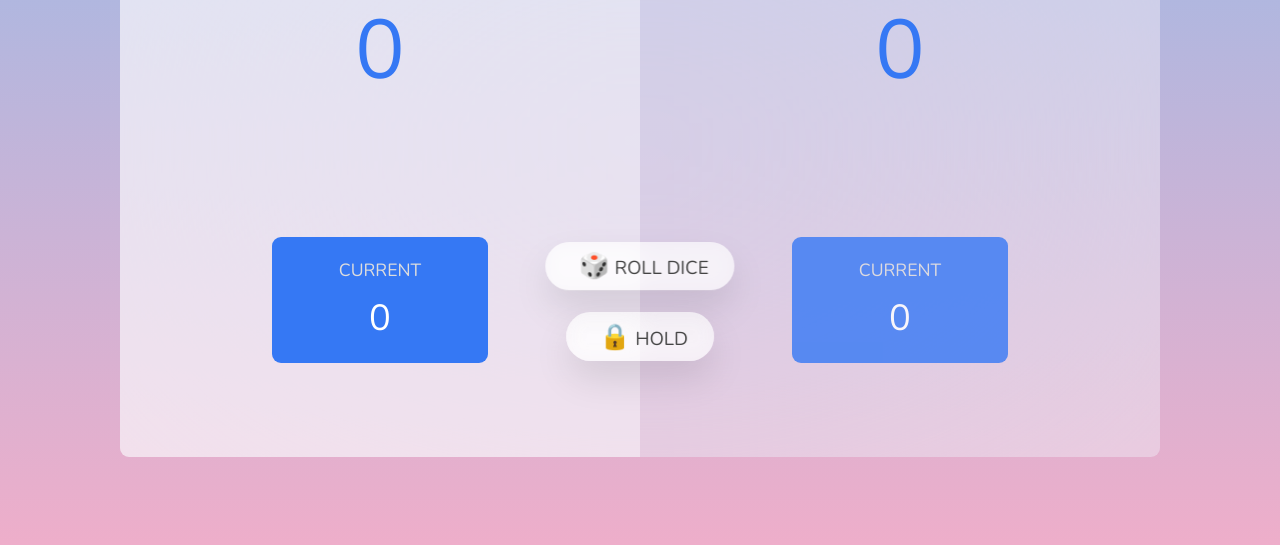
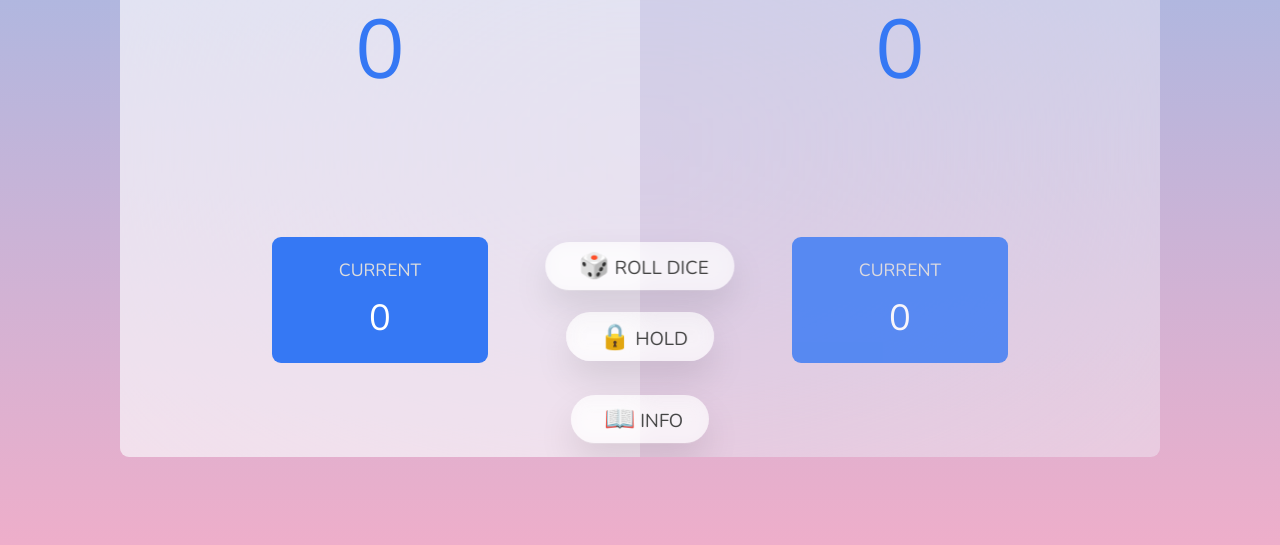
Before and after one commit to SG75/JS_Projects, a plain HTML site: page pig_a_dice_game/index.html in a window 1280 px wide. Shown: the part 255-800 px from the top of the page. Drawn offline with nearby package versions, Linux system fonts and the light colour scheme.

Commit message:
Update styles.css
included changes to correct position of info button

```diff
--- a/pig_a_dice_game/styles.css
+++ b/pig_a_dice_game/styles.css
@@ -138,6 +138,10 @@ main {
   top: 46.1rem;
 }
 
+.btn--info {
+  top: 54rem;
+}
+
 .btn--active {
   transform: translate(-50%, 3px);
   box-shadow: 0 1rem 2rem rgba(0, 0, 0, 0.15);
```
